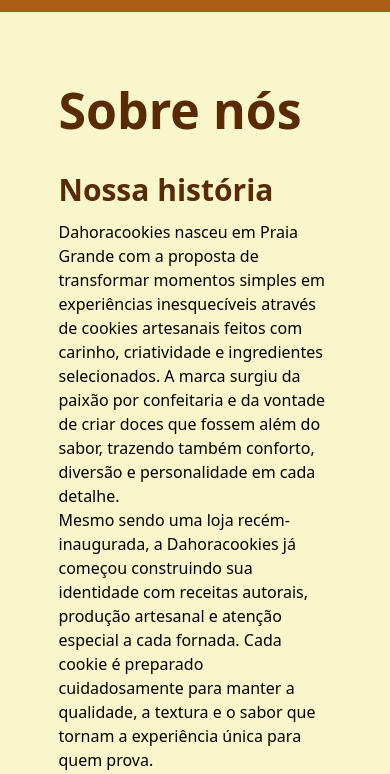
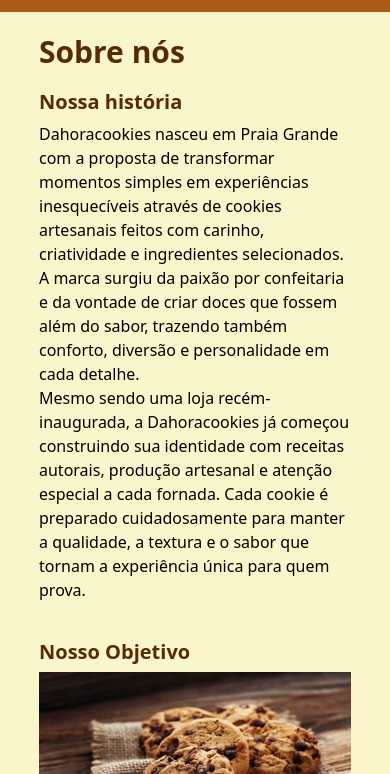
Before and after one commit to Ricardos-Jose/provisorio, a website: page sobre.html in a window 390 px wide. Shown: the part 70-844 px from the top of the page. Drawn offline with Linux system fonts and the light colour scheme; a web font is replaced by a local one.

Commit message:
Margem mobile diminuida

```diff
--- a/css/sobre.css
+++ b/css/sobre.css
@@ -42,3 +42,17 @@
 .sobre-container h2 {
     font-size: 30px;
 }
+
+@media (max-width: 600px) {
+    .sobre-container {
+        margin: 0;
+        padding: 10px 10vw;
+    }
+
+    .sobre-container h1 {
+        font-size: 30px;
+    }
+    .sobre-container h2 {
+        font-size: 20px;
+    }
+}
```
